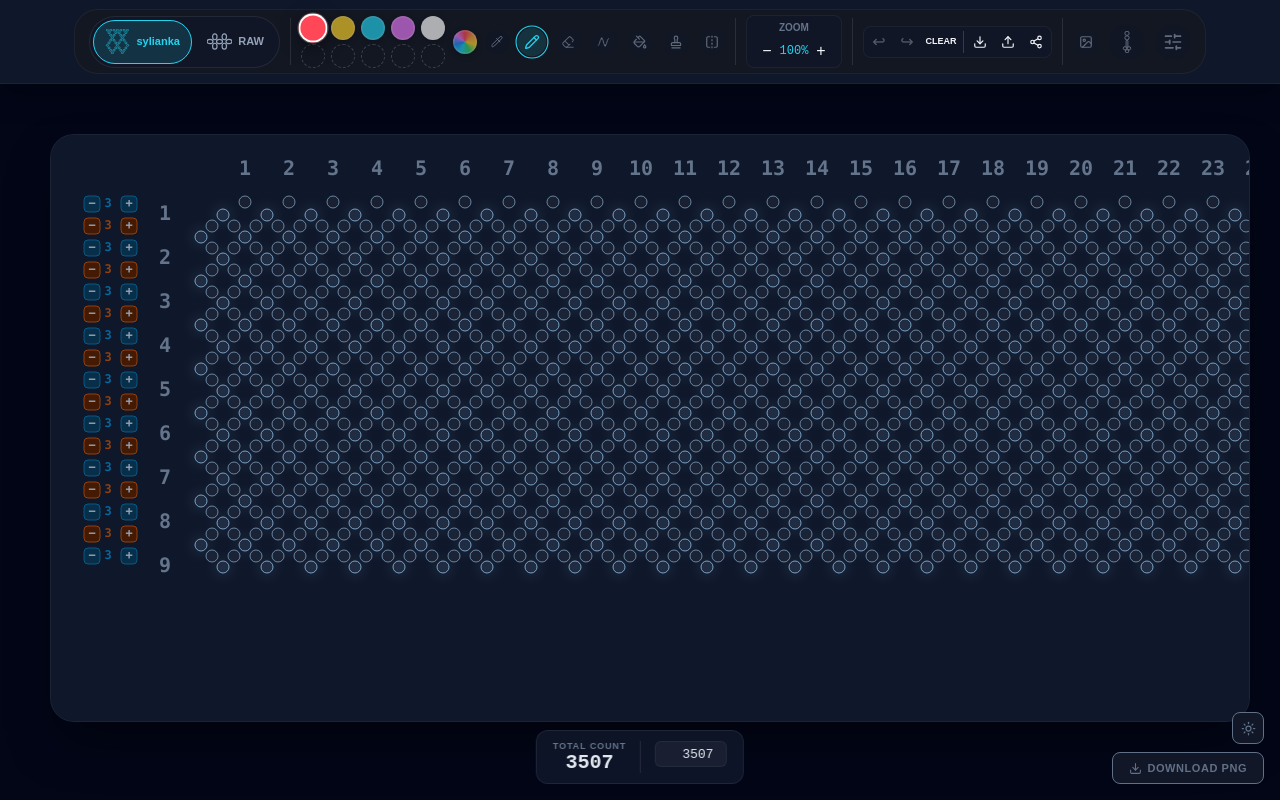
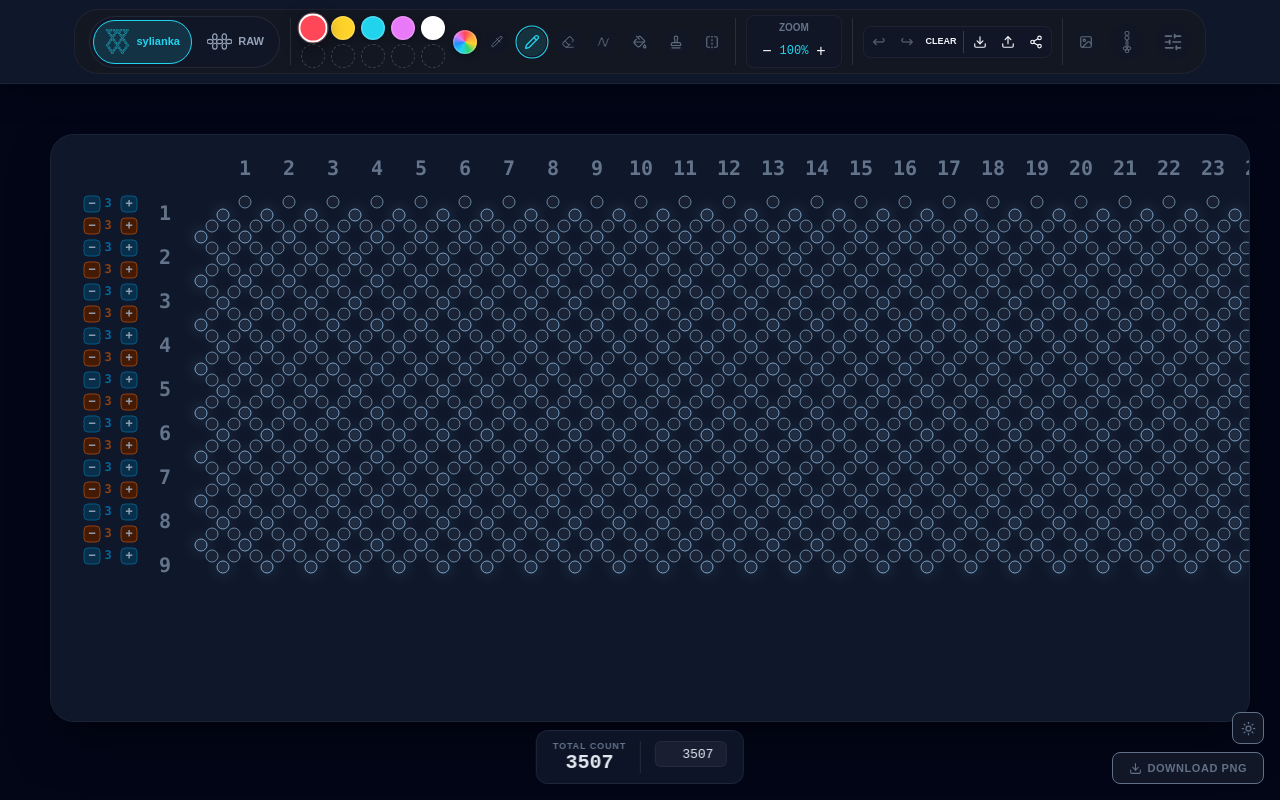
Before and after one commit to anaseal/Utochka, a React (Vite) app: page / in a window 1280 px wide. Built offline with nearby package versions, Linux system fonts and the light colour scheme.

Commit message:
фикс палитры

```diff
--- a/src/components/Editor/Header/Header.css
+++ b/src/components/Editor/Header/Header.css
@@ -116,19 +116,19 @@
   border: none;
   cursor: pointer;
   background-color: var(--color-value);
-  transition: transform 0.18s cubic-bezier(0.34, 1.56, 0.64, 1), opacity 0.15s, box-shadow 0.15s;
-  opacity: 0.65;
+  transition: transform 0.18s cubic-bezier(0.34, 1.56, 0.64, 1), box-shadow 0.15s;
+  /* opacity здесь не используется намеренно: затемнение смешивает свотч с фоном
+     и искажает реальный цвет — неактивное/активное состояние отличаем только
+     масштабом и кольцом (box-shadow), см. --active и :hover ниже. */
   /* inset-кольцо вместо border — border вместе с border-radius и conic-gradient
      (у кнопки кастомного цвета) даёт видимый шов на стыке 0deg/360deg градиента */
   box-shadow: inset 0 0 0 1.5px rgba(255, 255, 255, 0.18), 0 2px 6px rgba(0, 0, 0, 0.35);
   flex-shrink: 0;
 }
 .palette__color:hover {
-  opacity: 1;
   transform: scale(1.15);
 }
 .palette__color--active {
-  opacity: 1;
   transform: scale(1.2);
   box-shadow: inset 0 0 0 1.5px #ffffff, 0 0 0 1px rgba(255, 255, 255, 0.25), 0 4px 14px rgba(0, 0, 0, 0.5);
 }
```
